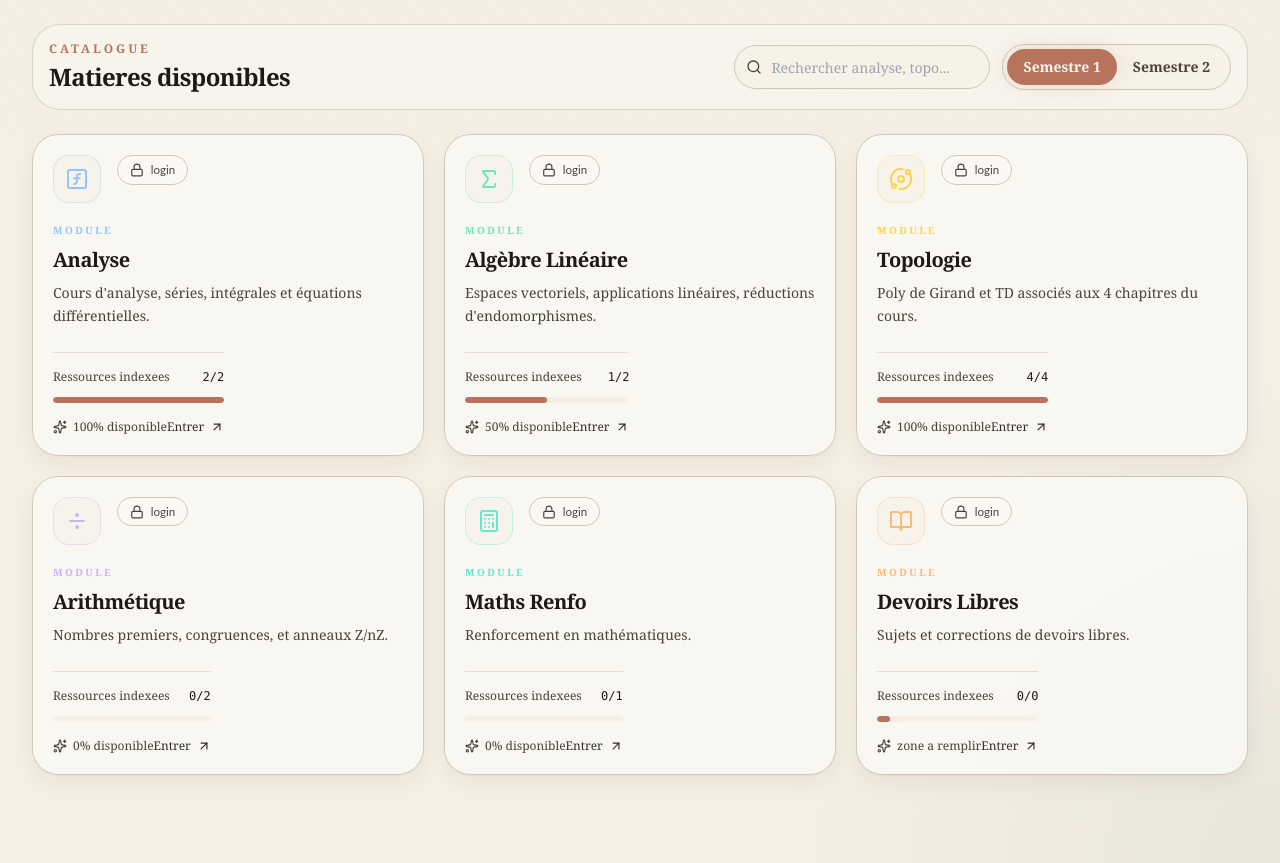
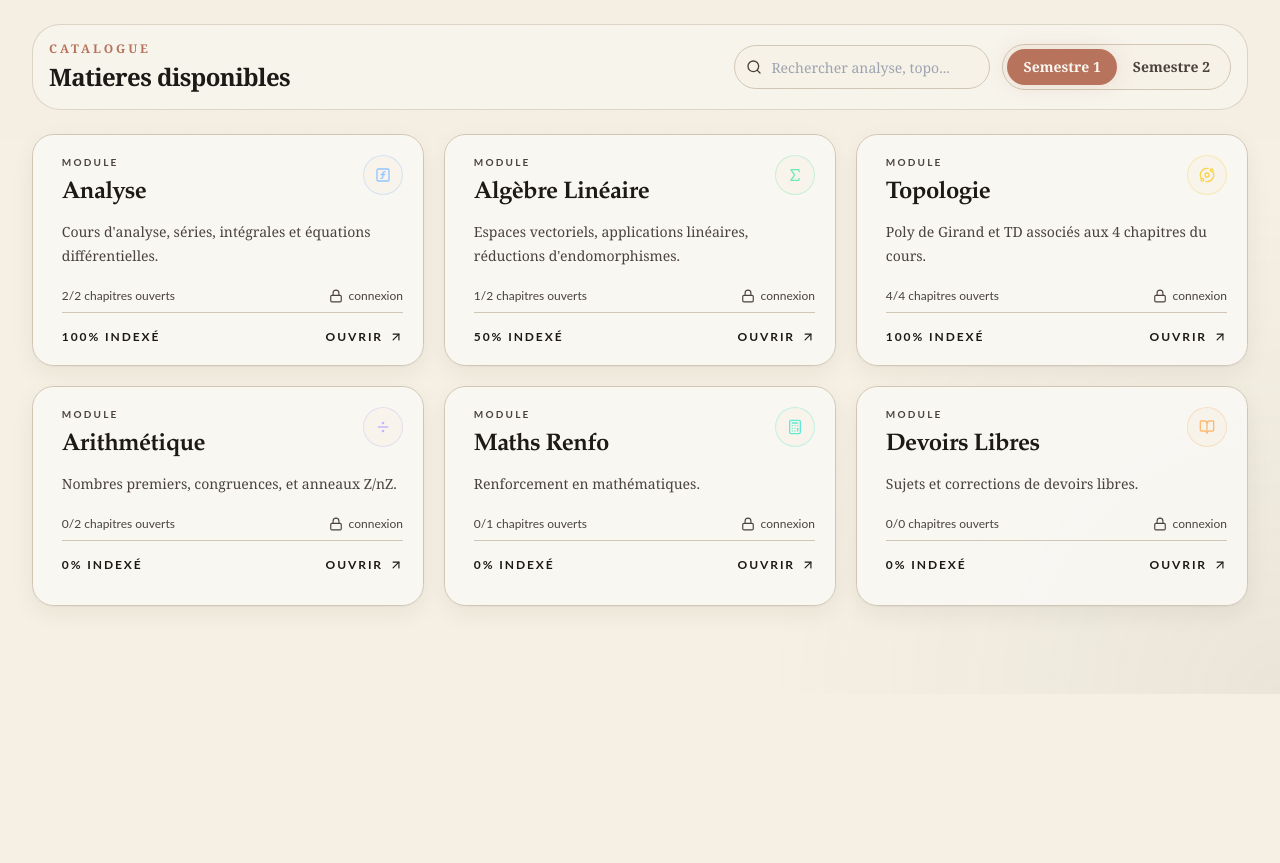
Before and after one commit to Grimm02938/l2-maths, a React (Vite) app: page / in a window 1280 px wide. Shown: the part 660-1523 px from the top of the page. After the commit the page ends 1354 px from the top, so only its background shows below. Built offline with nearby package versions, Linux system fonts and the light colour scheme; no server answers.

Commit message:
Apply editorial subject cards

```diff
--- a/src/components/ThemeCard.tsx
+++ b/src/components/ThemeCard.tsx
@@ -1,4 +1,4 @@
-import { ArrowUpRight, CheckCircle2, Lock, Sparkles } from "lucide-react";
+import { ArrowUpRight, CheckCircle2, Lock } from "lucide-react";
 import { useNavigate } from "react-router-dom";
 import { useAuth } from "../hooks/useAuth";
 import { useLoginModal } from "../hooks/use-login-modal";
@@ -15,7 +15,7 @@ interface ThemeCardProps {
   chapters?: { id: string; title: string; available: boolean }[];
 }
 
-export function ThemeCard({ id, title, description, color, border = 'border-border/20', professor, icon, chapters = [] }: ThemeCardProps) {
+export function ThemeCard({ id, title, description, color, border = 'border-border', professor, icon, chapters = [] }: ThemeCardProps) {
   const IconComponent = iconMap[icon];
   const { user } = useAuth();
   const { open: openLoginModal } = useLoginModal();
@@ -34,54 +34,56 @@ export function ThemeCard({ id, title, description, color, border = 'border-bord
   const availableCount = chapters.filter(c => c.available).length;
   const totalCount = chapters.length;
   const progress = totalCount > 0 ? Math.round((availableCount / totalCount) * 100) : 0;
-  const isEmpty = totalCount === 0;
 
   return (
     <button
       type="button"
       onClick={handleClick}
-      className="archive-card group flex h-full w-full flex-col rounded-[1.65rem] p-5 text-left"
+      className={`archive-card group grid min-h-[220px] w-full grid-cols-[0.8rem_1fr] rounded-[1.35rem] text-left ${border}`}
     >
-      <div className="relative z-10 flex items-start justify-between gap-4">
-        <div className={`flex h-12 w-12 shrink-0 items-center justify-center rounded-2xl border ${border} bg-background/55 ${color} shadow-[inset_0_1px_0_rgba(255,255,255,0.08)]`}>
-          <IconComponent className="h-6 w-6" />
+      <div className={`subject-marker m-5 mr-0 ${color.replace('text-', 'bg-')}`} aria-hidden="true" />
+
+      <div className="flex min-w-0 flex-col p-5 pl-4">
+        <div className="flex items-start justify-between gap-4">
+          <div className="min-w-0">
+            <p className="font-ui text-[10px] font-bold uppercase tracking-[0.22em] text-muted-foreground">Module</p>
+            <h3 className="mt-2 font-display text-2xl font-semibold leading-tight tracking-tight text-foreground transition-colors group-hover:text-primary">
+              {title}
+            </h3>
           </div>
-        <div className="chip">
-          {user ? <CheckCircle2 className="h-3.5 w-3.5 text-primary" /> : <Lock className="h-3.5 w-3.5" />}
-          {user ? 'open' : 'login'}
+
+          <div className={`flex h-10 w-10 shrink-0 items-center justify-center rounded-full border ${border} bg-background/50 ${color}`}>
+            <IconComponent className="h-4 w-4" />
           </div>
         </div>
 
-      <div className="relative z-10 mt-5 flex-1">
-        <p className={`mb-2 text-[10px] font-bold uppercase tracking-[0.24em] ${color}`}>module</p>
-        <h3 className="text-xl font-black tracking-tight text-foreground transition-colors group-hover:text-primary">
-          {title}
-        </h3>
-        <p className="mt-2 text-sm leading-relaxed text-muted-foreground">
+        <p className="mt-3 line-clamp-3 text-sm leading-6 text-muted-foreground">
           {description}
         </p>
-        {professor && <p className="mt-3 text-xs text-muted-foreground/80">Professeur : {professor}</p>}
+        {professor && <p className="mt-3 font-ui text-xs text-muted-foreground">Professeur : {professor}</p>}
+
+        <div className="mt-auto pt-5">
+          <div className="mb-2 flex items-center justify-between font-ui text-xs text-muted-foreground">
+            <span>{availableCount}/{totalCount || 0} chapitres ouverts</span>
+            <span className="inline-flex items-center gap-1.5">
+              {user ? <CheckCircle2 className="h-3.5 w-3.5 text-accent" /> : <Lock className="h-3.5 w-3.5" />}
+              {user ? 'accessible' : 'connexion'}
+            </span>
           </div>
 
-      <div className="relative z-10 mt-6 space-y-3 border-t border-border/50 pt-4">
-        <div className="flex items-center justify-between text-xs">
-          <span className="text-muted-foreground">Ressources indexees</span>
-          <span className="font-mono text-foreground">{availableCount}/{totalCount || 0}</span>
-        </div>
-        <div className="h-1.5 overflow-hidden rounded-full bg-background/80">
+          <div className="h-px w-full bg-border">
             <div
-            className="h-full rounded-full bg-primary shadow-[0_0_18px_hsl(var(--primary)/0.45)] transition-all duration-500"
-            style={{ width: `${isEmpty ? 8 : progress}%` }}
+              className={`h-px ${color.replace('text-', 'bg-')} transition-all duration-500`}
+              style={{ width: `${totalCount === 0 ? 6 : progress}%` }}
             />
           </div>
-        <div className="flex items-center justify-between pt-1 text-xs text-muted-foreground">
-          <span className="inline-flex items-center gap-1.5">
-            <Sparkles className="h-3.5 w-3.5" />
-            {isEmpty ? 'zone a remplir' : `${progress}% disponible`}
+
+          <div className="mt-4 flex items-center justify-between font-ui text-xs font-bold uppercase tracking-[0.16em] text-foreground">
+            <span>{progress}% indexé</span>
+            <span className="inline-flex items-center gap-1.5 transition-colors group-hover:text-primary">
+              Ouvrir <ArrowUpRight className="h-3.5 w-3.5 transition-transform group-hover:translate-x-0.5 group-hover:-translate-y-0.5" />
             </span>
-          <span className="inline-flex items-center gap-1.5 font-medium text-foreground/90 group-hover:text-primary">
-            Entrer <ArrowUpRight className="h-3.5 w-3.5 transition-transform group-hover:translate-x-0.5 group-hover:-translate-y-0.5" />
-          </span>
+          </div>
         </div>
       </div>
     </button>
```
Lines whose indentation alone changed are shown as unchanged.
